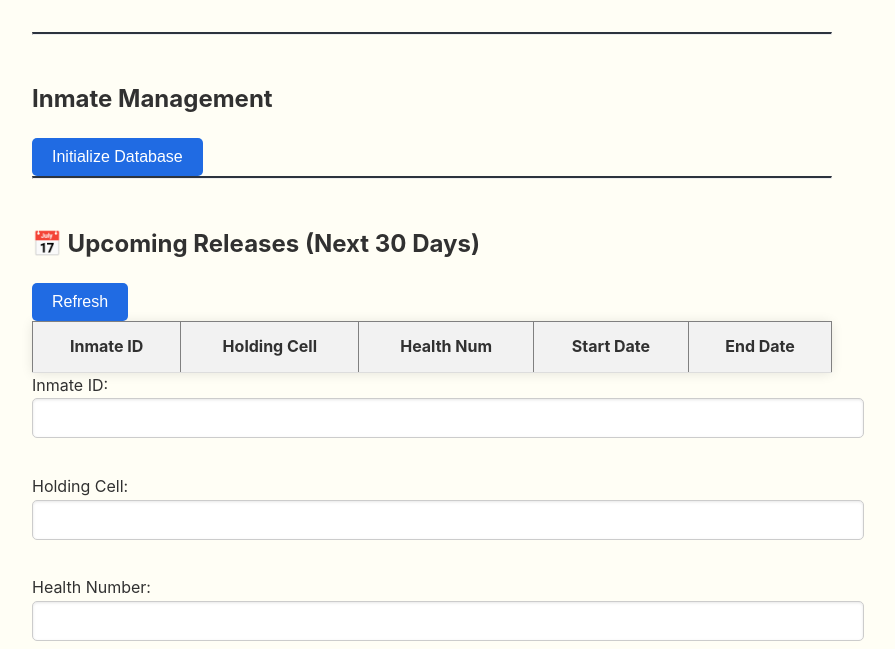
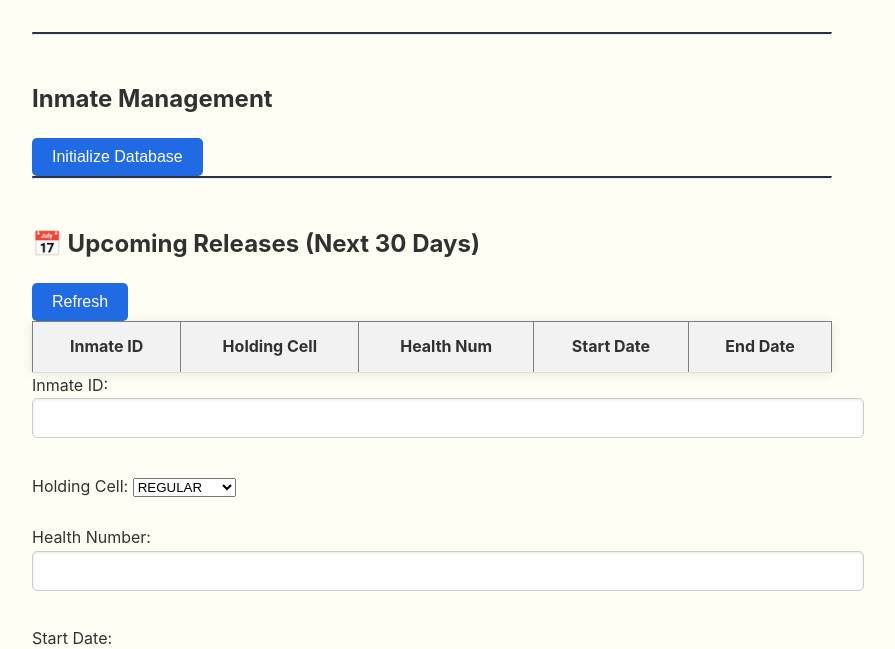
Before and after one commit to akhan2106/CPSC304_Node_Project-main, a website: page public/index.html in a window 1280 px wide. Shown: the part 128-777 px from the top of the page, without its empty margins (208-1103 px from the left). Drawn offline with Linux system fonts and the light colour scheme; no server answers.

Commit message:
dropdwon

```diff
--- a/public/index.html
+++ b/public/index.html
@@ -43,7 +43,12 @@
         <input type="number" id="inmateId" required><br><br>
 
         <label>Holding Cell:</label>
-        <input type="text" id="holdingCell" required><br><br>
+        <select id="holdingCell" required>
+            <option value="REGULAR">REGULAR</option>
+            <option value="SOLITARY">SOLITARY</option>
+            <option value="DEATH ROW">DEATH ROW</option>
+        </select>
+        <br><br>
 
         <label>Health Number:</label>
         <input type="number" id="healthNum" required><br><br>
```
